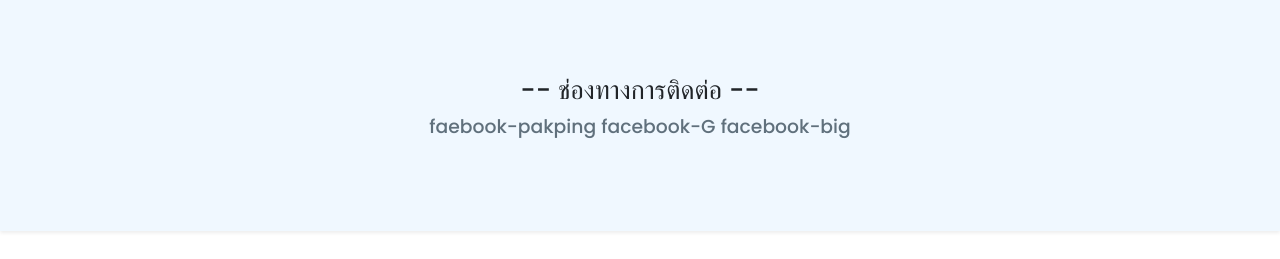
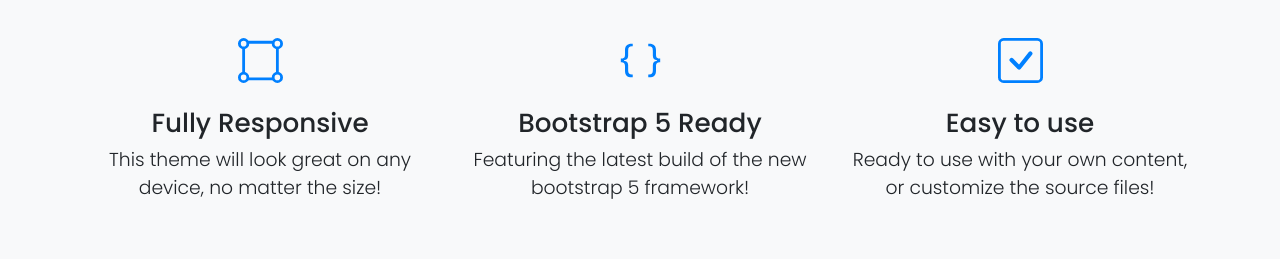
Before and after one commit to pakping/NA, a PHP site: page /app/home.php in a window 1280 px wide. Shown: the part 653-912 px from the top of the page. Run offline with PHP 8.4, Linux system fonts and the light colour scheme; data comes from the database, SQL or seed files in the repository; a stand-in replaces the project's code that opens the database connection; some libraries are stand-ins or nearby versions.

Commit message:
fix home.php

```diff
--- a/app/home.php
+++ b/app/home.php
@@ -30,105 +30,99 @@
    <link rel="stylesheet" href="../css/style-navbar.css">
    <!-- CSS
 ===================================================================================================-->
-   <style>
-     .carousel-item {
-       height: 65vh;
-       min-height: 300px;
-       background: no-repeat center center scroll;
-       -webkit-background-size: cover;
-       -moz-background-size: cover;
-       -o-background-size: cover;
-       background-size: cover;
-     }
-     body {
-    background: no-repeat center center fixed;
-    background-color: white;
-    -webkit-background-size: cover;
-    -moz-background-size: cover;
-    background-size: cover;
-    -o-background-size: cover;
 
-}
-section {padding:2rem;}
-
-.bg-gray {background-color:#F0F8FF
-;}
-   </style>
  </head>
 
  <body>
 
    <!-- Navbar
  ===================================================================================================-->
-   <header>
      <?php
       include '../components/navbar/navbar.php'
       ?>
-   </header>
    <!--END  Navbar
 
 ===================================================================================================-->
+<header class="text-white text-center">
+      <div class="container">
+        <div class="row">
+          <div class="col-xl-9 mx-auto">
+            <h1 class="mb-5">Build the best landing page for your business or project with bootstrap 5!</h1>
+          </div>
+
+          <div class="col-md-10 col-lg-8 col-xl-7 mx-auto">
+            <form action="">
+              <div class="row d-flex">
+                <div class="col-12 col-md-9 mb-2 mb-md-0">
+
+                </div>
+                <div class="col-12 col-md-3">
+
+                </div>
+              </div>
+            </form>
+          </div>
+        </div>
+      </div>
+    </header>
+
 
    <main>
-     <div id="carouselExampleCaptions" class="carousel slide" data-bs-ride="carousel">
-       <ol class="carousel-indicators">
-         <li data-bs-target="#carouselExampleCaptions" data-bs-slide-to="0" class="active"></li>
-         <li data-bs-target="#carouselExampleCaptions" data-bs-slide-to="1"></li>
-         <li data-bs-target="#carouselExampleCaptions" data-bs-slide-to="2"></li>
-       </ol>
-       <div class="carousel-inner">
-         <div class="carousel-item active" style="background-image: url('https://source.unsplash.com/RCAhiGJsUUE/1920x1080')">
-
-           <div class="carousel-caption d-none d-md-block">
-             <h5>First slide label</h5>
-             <p>Nulla vitae elit libero, a pharetra augue mollis interdum.</p>
-           </div>
-         </div>
-         <div class="carousel-item" style="background-image: url('https://source.unsplash.com/RCAhiGJsUUE/1920x1080')">
-
-           <div class="carousel-caption d-none d-md-block">
-             <h5>Second slide label</h5>
-             <p>Lorem ipsum dolor sit amet, consectetur adipiscing elit.</p>
-           </div>
-         </div>
-         <div class="carousel-item" style="background-image: url('https://source.unsplash.com/RCAhiGJsUUE/1920x1080')">
-
-           <div class="carousel-caption d-none d-md-block">
-             <h5>Third slide label</h5>
-             <p>Praesent commodo cursus magna, vel scelerisque nisl consectetur.</p>
-           </div>
-         </div>
-       </div>
-       <a class="carousel-control-prev" href="#carouselExampleCaptions" role="button" data-bs-slide="prev">
-         <span class="carousel-control-prev-icon" aria-hidden="true"></span>
-         <span class="visually-hidden"></span>
-       </a>
-       <a class="carousel-control-next" href="#carouselExampleCaptions" role="button" data-bs-slide="next">
-         <span class="carousel-control-next-icon" aria-hidden="true"></span>
-         <span class="visually-hidden"></span>
-       </a>
-     </div>
-
 
     <!--Page Content
 ===================================================================================================-->
-     <section class=" shadow-sm bg-gray text-center" >
-   <div class="container">
+<section class="features-icons bg-light text-center">
+      <div class="container">
+        <div class="row">
+          <div class="col-lg-4">
+            <div class="features-icons-item mx-auto mb-5 mb-lg-3">
 
+              <div class="features-icons-icon">
+                <svg width="1em" height="1em" viewBox="0 0 16 16" class="bi bi-bounding-box-circles" fill="currentColor" xmlns="http://www.w3.org/2000/svg">
+                  <path fill-rule="evenodd" d="M12.5 2h-9V1h9v1zm-10 1.5v9h-1v-9h1zm11 9v-9h1v9h-1zM3.5 14h9v1h-9v-1z"/>
+                  <path fill-rule="evenodd" d="M14 3a1 1 0 1 0 0-2 1 1 0 0 0 0 2zm0 1a2 2 0 1 0 0-4 2 2 0 0 0 0 4zm0 11a1 1 0 1 0 0-2 1 1 0 0 0 0 2zm0 1a2 2 0 1 0 0-4 2 2 0 0 0 0 4zM2 3a1 1 0 1 0 0-2 1 1 0 0 0 0 2zm0 1a2 2 0 1 0 0-4 2 2 0 0 0 0 4zm0 11a1 1 0 1 0 0-2 1 1 0 0 0 0 2zm0 1a2 2 0 1 0 0-4 2 2 0 0 0 0 4z"/>
+                </svg>
+              </div>
 
-           <section class="py-5">
-             <div class="container">
-               <h3>-- ช่องทางการติดต่อ --</h3>
-               <p class="lead"> <a href="https://www.facebook.com/chititpat.Sripoot">faebook-pakping</a> <a href="https://www.facebook.com/jeerachon9/">facebook-G</a>
-                 <a href="https://www.facebook.com/profile.php?id=100002182427958">facebook-big</a>
-               </p>
-             </div>
-           </section>
+              <h3>Fully Responsive</h3>
 
-           <!-- end crad body -->
-       </div>
-       <!-- end container -->
-     </section>
+              <p class="lead mb-0">This theme will look great on any device, no matter the size!</p>
+            </div>
+          </div>
+
+          <div class="col-lg-4">
+            <div class="features-icons-item mx-auto mb-5 mb-lg-3">
+
+              <div class="features-icons-icon">
+                <svg width="1em" height="1em" viewBox="0 0 16 16" class="bi bi-braces" fill="currentColor" xmlns="http://www.w3.org/2000/svg">
+                  <path d="M2.114 8.063V7.9c1.005-.102 1.497-.615 1.497-1.6V4.503c0-1.094.39-1.538 1.354-1.538h.273V2h-.376C3.25 2 2.49 2.759 2.49 4.352v1.524c0 1.094-.376 1.456-1.49 1.456v1.299c1.114 0 1.49.362 1.49 1.456v1.524c0 1.593.759 2.352 2.372 2.352h.376v-.964h-.273c-.964 0-1.354-.444-1.354-1.538V9.663c0-.984-.492-1.497-1.497-1.6zM13.886 7.9v.163c-1.005.103-1.497.616-1.497 1.6v1.798c0 1.094-.39 1.538-1.354 1.538h-.273v.964h.376c1.613 0 2.372-.759 2.372-2.352v-1.524c0-1.094.376-1.456 1.49-1.456V7.332c-1.114 0-1.49-.362-1.49-1.456V4.352C13.51 2.759 12.75 2 11.138 2h-.376v.964h.273c.964 0 1.354.444 1.354 1.538V6.3c0 .984.492 1.497 1.497 1.6z"/>
+                </svg>
+              </div>
+
+              <h3>Bootstrap 5 Ready</h3>
+
+              <p class="lead mb-0">Featuring the latest build of the new bootstrap 5 framework!</p>
+            </div>
+          </div>
+
+          <div class="col-lg-4">
+            <div class="features-icons-item mx-auto mb-5 mb-lg-3">
+
+              <div class="features-icons-icon">
+                <svg width="1em" height="1em" viewBox="0 0 16 16" class="bi bi-check-square" fill="currentColor" xmlns="http://www.w3.org/2000/svg">
+                  <path fill-rule="evenodd" d="M14 1H2a1 1 0 0 0-1 1v12a1 1 0 0 0 1 1h12a1 1 0 0 0 1-1V2a1 1 0 0 0-1-1zM2 0a2 2 0 0 0-2 2v12a2 2 0 0 0 2 2h12a2 2 0 0 0 2-2V2a2 2 0 0 0-2-2H2z"/>
+                  <path fill-rule="evenodd" d="M10.97 4.97a.75.75 0 0 1 1.071 1.05l-3.992 4.99a.75.75 0 0 1-1.08.02L4.324 8.384a.75.75 0 1 1 1.06-1.06l2.094 2.093 3.473-4.425a.236.236 0 0 1 .02-.022z"/>
+                </svg>
+              </div>
+
+              <h3>Easy to use</h3>
+
+              <p class="lead mb-0">Ready to use with your own content, or customize the source files!</p>
+            </div>
+          </div>
+        </div>
+      </div>
+    </section>
      <!--END Page Content
 ===================================================================================================-->
 
@@ -136,30 +130,61 @@
 
      <!-- Pagae content-photo-library
 ===================================================================================================-->
-
+<section>
      <?php
       include '../components/content/content.php'
       ?>
+ </section>
      <!--END  Pagae content-photo-library
 ===================================================================================================-->
-<section class=" shadow-sm bg-gray text-center" >
-   <div class="container">
 
 
-           <section class="py-5">
+
+   <section class="features-icons bg-light text-center">
              <div class="container">
                <h3>-- ช่องทางการติดต่อ --</h3>
                <p class="lead"> <a href="https://www.facebook.com/chititpat.Sripoot">faebook-pakping</a> <a href="https://www.facebook.com/jeerachon9/">facebook-G</a>
                  <a href="https://www.facebook.com/profile.php?id=100002182427958">facebook-big</a>
                </p>
              </div>
-           </section>
+  </section>
 
-           <!-- end crad body -->
-       </div>
-       <!-- end container -->
-     </section>
+
+
+
+ <!-- Testimonials -->
+ <section class="testimonials text-center bg-light">
+      <div class="container">
+        <h2 class="mb-5">What people are saying...</h2>
+
+        <div class="row">
+          <div class="col-lg-4">
+            <div class="testimonials-item mx-auto mb-5 mb-lg-0">
+              <img src="img/testimonials-1.jpg" class="img-fluid rounded-circle mb-3" alt="">
+              <h5>Margeret E.</h5>
+              <p class="font-weight-light mb-0">"This is fantastic! Thanks so much guys!"</p>
+            </div>
+          </div>
+          <div class="col-lg-4">
+            <div class="testimonials-item mx-auto mb-5 mb-lg-0">
+              <img src="img/testimonials-2.jpg" class="img-fluid rounded-circle mb-3" alt="">
+              <h5>Fred S.</h5>
+              <p class="font-weight-light mb-0">"Bootstrap is amazing. I've been using it to create lots of super nice landing pages."</p>
+            </div>
+          </div>
+          <div class="col-lg-4">
+            <div class="testimonials-item mx-auto mb-5 mb-lg-0">
+              <img src="img/testimonials-3.jpg" class="img-fluid rounded-circle mb-3" alt="">
+              <h5>Sarah W.</h5>
+              <p class="font-weight-light mb-0">"Thanks so much for making these free resources available to us!"</p>
+            </div>
+          </div>
+        </div>
+      </div>
+    </section>
+
      <!-- start footer
+
 ===================================================================================================-->
      <?php
       include '../components/footer.php'
--- a/css/style-navbar.css
+++ b/css/style-navbar.css
@@ -27,15 +27,19 @@
 
 .navbar {
     background: white;
-    padding: 1.5rem 1.5rem;
-    ;
+    /*  padding: 0.5rem 1rem; */
     min-height: 12vh;
+    box-shadow: 0 2px 4px 0 rgba(0, 0, 0, .2);
 }
 
 .navbar .navbar-brand a {
     padding: 1rem 0;
     display: block;
     text-decoration: none;
+}
+
+.navbar-light .navbar-brand {
+    color: #1e55a5;
 }
 
 .navbar-brand {
@@ -101,3 +105,62 @@
 .navbar-nav .btn:hover {
     background-color: #0a3d62;
 }
+
+header {
+    background: url('img/banner.jpg') no-repeat center center;
+    background-size: cover;
+    padding-top: 8rem;
+    padding-bottom: 8rem;
+    height: 500px;
+}
+
+.features-icons {
+    padding-top: 5rem;
+    padding-bottom: 5rem;
+}
+
+.features-icons-icon {
+    font-size: 3rem;
+    margin-bottom: 1rem;
+    color: #0080ff;
+}
+
+.showcase-img {
+    background-size: cover;
+    min-height: 30rem;
+}
+
+.showcase-text {
+    padding: 8rem;
+}
+
+.testimonials {
+    padding-top: 7rem;
+    padding-bottom: 7rem;
+}
+
+.testimonials .testimonials-item img {
+    max-width: 12rem;
+    box-shadow: 0 5px 5px #adb5bd;
+}
+
+.call-to-action {
+    background: url("img/banner.jpg") no-repeat center center;
+    background-size: cover;
+    padding-top: 7rem;
+    padding-bottom: 7rem;
+}
+
+footer {
+    padding-top: 4rem;
+    padding-bottom: 4rem;
+}
+
+@media screen and (max-width: 600px) {
+    .showcase-text {
+        padding: 4rem;
+    }
+    .showcase-img {
+        min-height: 15rem;
+    }
+}
```
Also changed, not shown: app/about.php (+30 -6 lines), css/img/banner.jpg (added), css/img/showcase-1.jpg (added), css/img/showcase-2.jpg (added), css/img/showcase-3.jpg (added), css/img/testimonials-1.jpg (added), css/img/testimonials-2.jpg (added), css/img/testimonials-3.jpg (added).
